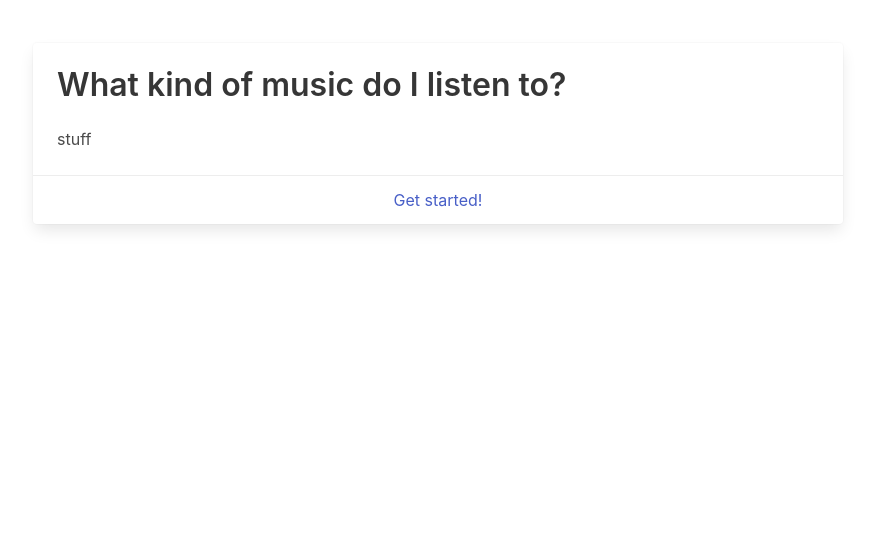
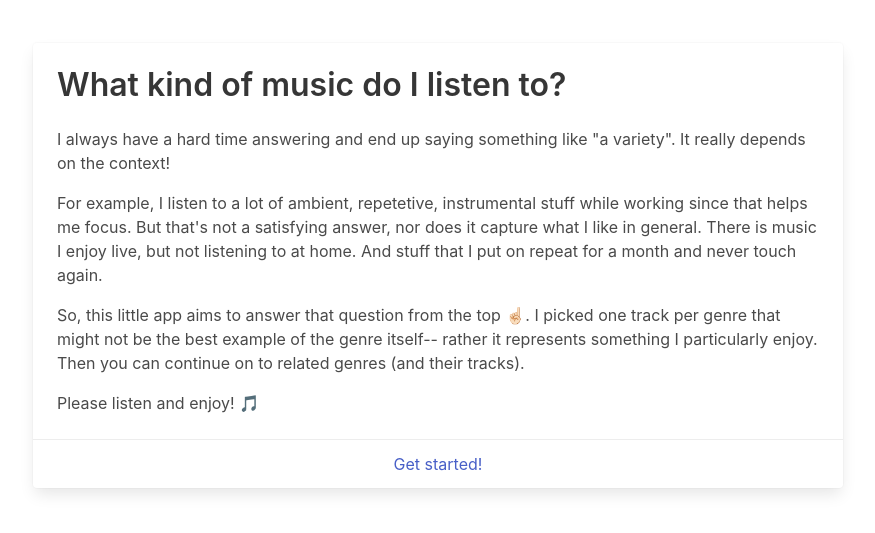
Before and after one commit to rec-soft/music-graph, a Vue app: page / in a window 1280 px wide. Shown: the part 245-778 px from the top of the page, without its empty margins (202-1077 px from the left). Built offline with nearby package versions, Linux system fonts and the light colour scheme.

Commit message:
Add home content.

```diff
--- a/src/views/HomeView.vue
+++ b/src/views/HomeView.vue
@@ -4,7 +4,31 @@
             <div class="card">
                 <div class="card-content">
                     <h1 class="title">What kind of music do I listen to?</h1>
-                    <p class="content">stuff</p>
+                    <div class="content">
+                        <p>
+                            I always have a hard time answering and end up
+                            saying something like "a variety". It really depends
+                            on the context!
+                        </p>
+                        <p>
+                            For example, I listen to a lot of ambient,
+                            repetetive, instrumental stuff while working since
+                            that helps me focus. But that's not a satisfying
+                            answer, nor does it capture what I like in general.
+                            There is music I enjoy live, but not listening to at
+                            home. And stuff that I put on repeat for a month and
+                            never touch again.
+                        </p>
+                        <p>
+                            So, this little app aims to answer that question
+                            from the top ☝🏻. I picked one track per genre that
+                            might not be the best example of the genre itself--
+                            rather it represents something I particularly enjoy.
+                            Then you can continue on to related genres (and
+                            their tracks).
+                        </p>
+                        <p>Please listen and enjoy! 🎵</p>
+                    </div>
                 </div>
                 <!-- Navigation to next pages -->
                 <footer class="card-footer">
```
